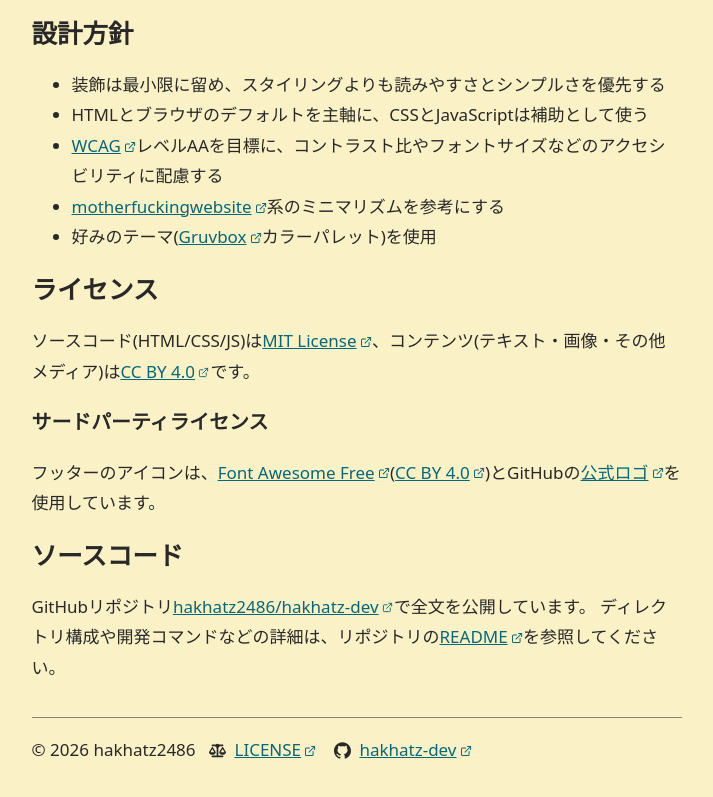
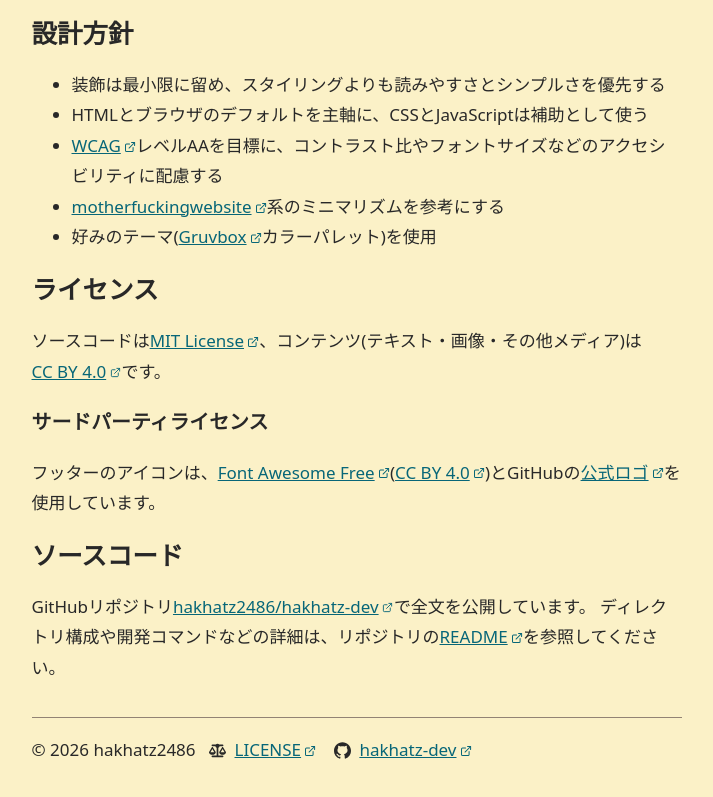
Before and after one commit to hakhatz2486/hakhatz-dev, an Astro site: page /how-it-works in a window 1280 px wide. Shown: the part 804-1601 px from the top of the page, without its empty margins (276-989 px from the left). Built offline with nearby package versions, Linux system fonts and the light colour scheme; Astro itself is replaced by a stand-in of ours.

Commit message:
Update how-it-works.md

```diff
--- a/src/pages/how-it-works.md
+++ b/src/pages/how-it-works.md
@@ -34,7 +34,7 @@
 
 ## ライセンス
 
-ソースコード(HTML/CSS/JS)は[MIT License](https://opensource.org/license/mit)、コンテンツ(テキスト・画像・その他メディア)は[CC BY 4.0](https://creativecommons.org/licenses/by/4.0/)です。
+ソースコードは[MIT License](https://opensource.org/license/mit)、コンテンツ(テキスト・画像・その他メディア)は[CC BY 4.0](https://creativecommons.org/licenses/by/4.0/)です。
 
 ### サードパーティライセンス
 
```
